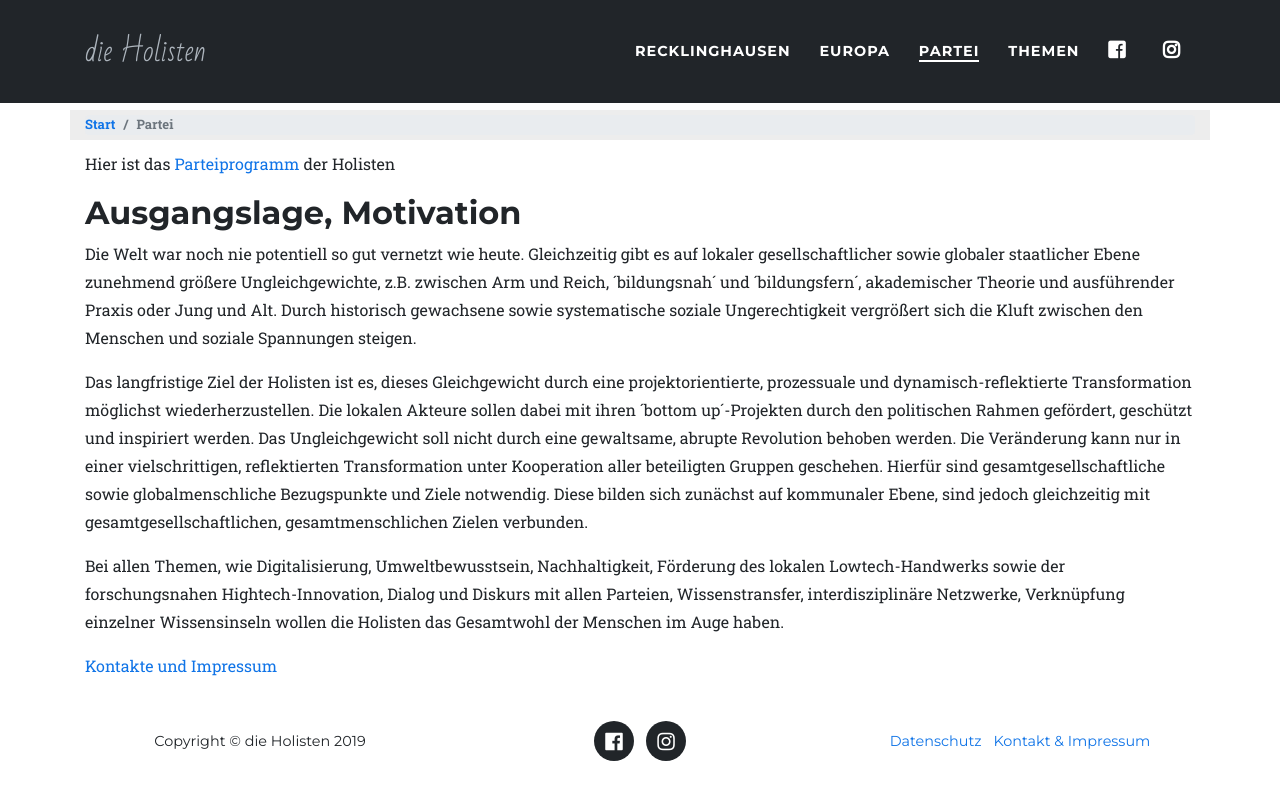
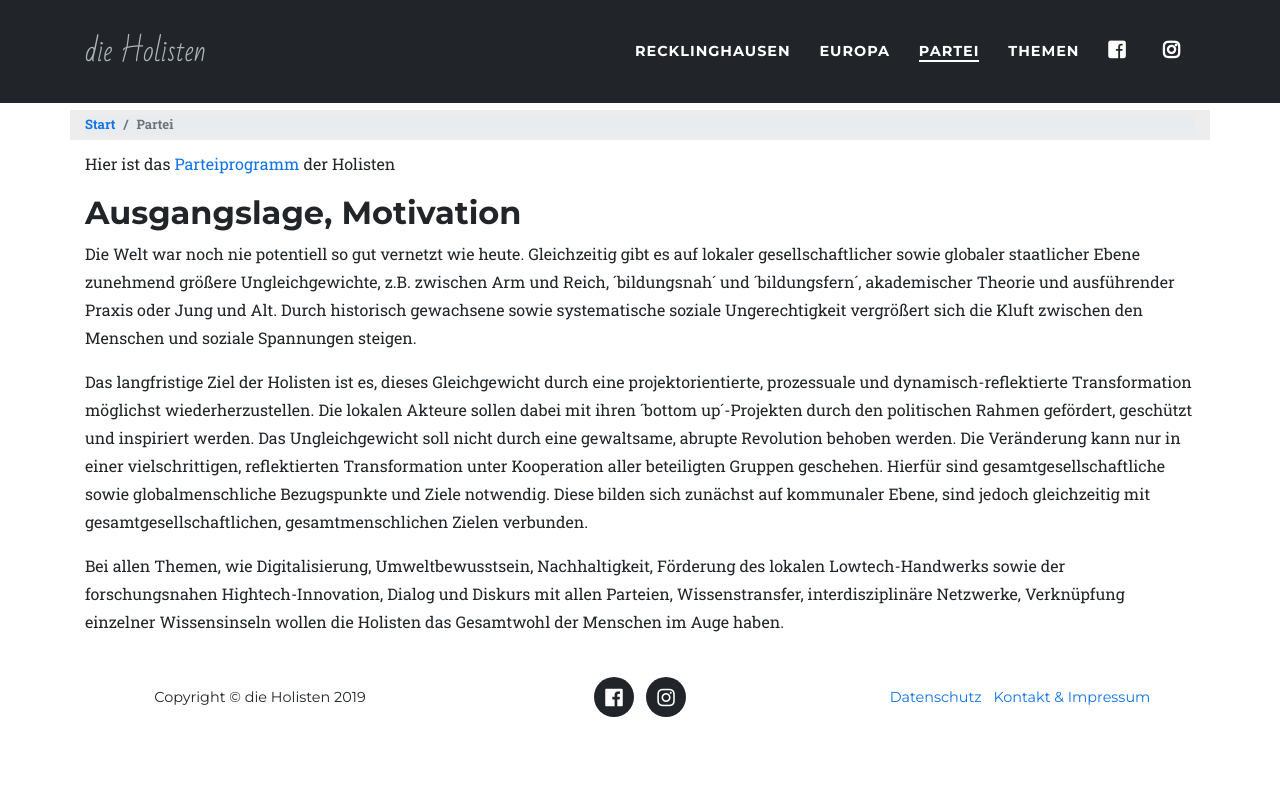
Before and after one commit to holisten/holisten.github.io, a Jekyll site: the page built from partei/partei.md, in a window 1280 px wide. Shown: the top 800 px of the page. Built offline with Jekyll 4.4.1, drawn with Linux system fonts in a browser that asks for light colours; some web fonts are replaced; comment, search, counter and statistics services are not loaded.

Commit message:
Update from Forestry.io Mark Kuller updated partei/partei.md

```diff
--- a/partei/partei.md
+++ b/partei/partei.md
@@ -36,5 +36,3 @@ Förderung des lokalen Lowtech-Handwerks sowie der forschungsnahen
 Hightech-Innovation, Dialog und Diskurs mit allen Parteien, Wissenstransfer,
 interdisziplinäre Netzwerke, Verknüpfung einzelner Wissensinseln wollen die
 Holisten das Gesamtwohl der Menschen im Auge haben.
-
-[Kontakte und Impressum](http://holisten.de/site/impressum/)
```
